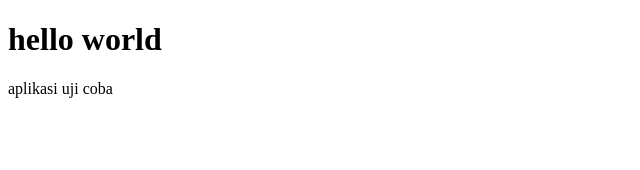
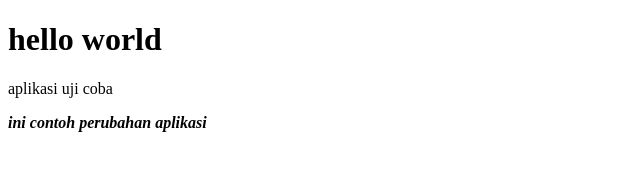
Before and after one commit to bayukartiko/ujicoba-up-server-cpanel, a plain HTML site: page index.html in a window 1280 px wide. Shown: the whole page, without its empty margins (0-640 px from the left). Drawn offline with Linux system fonts and the light colour scheme.

Commit message:
menambahkan perubahan aplikasi

```diff
--- a/index.html
+++ b/index.html
@@ -9,5 +9,6 @@
 <body>
     <h1>hello world</h1>
     <p>aplikasi uji coba</p>
+    <b><i>ini contoh perubahan aplikasi</i></b>
 </body>
 </html>
```
